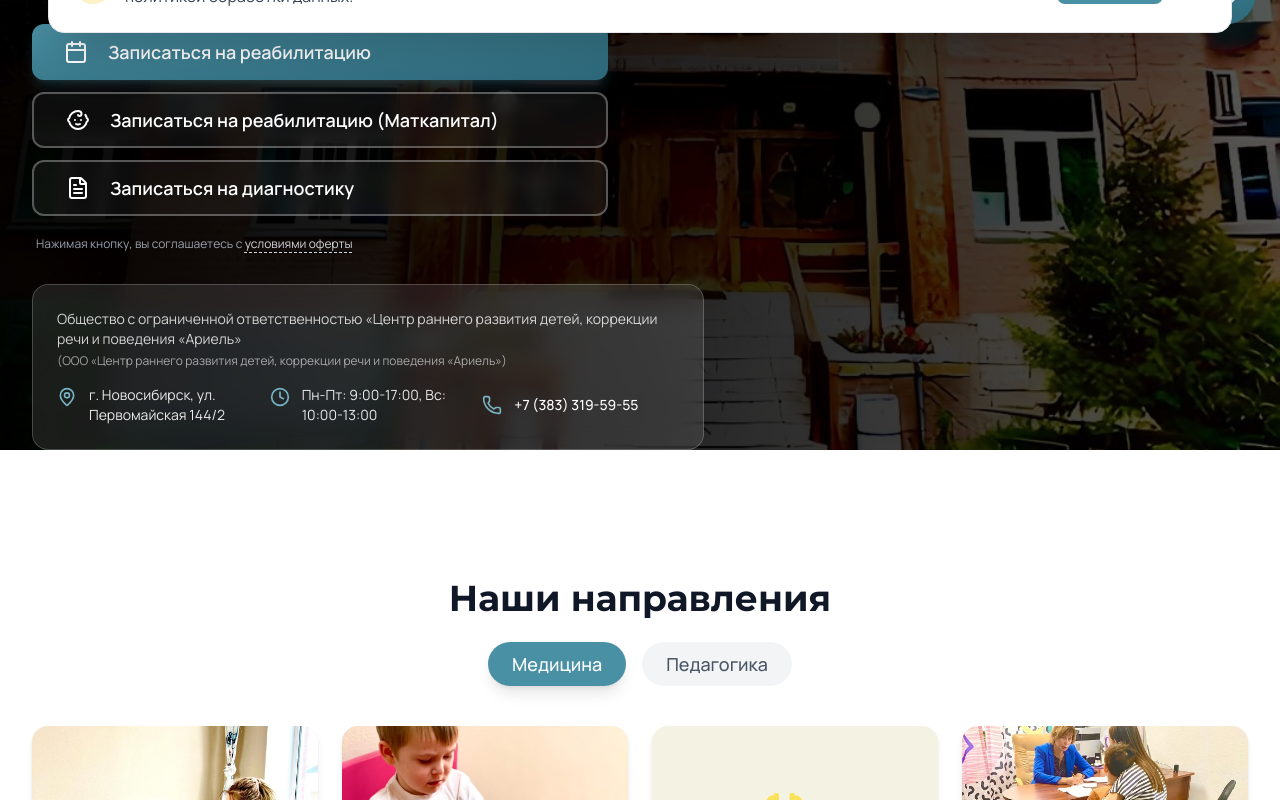
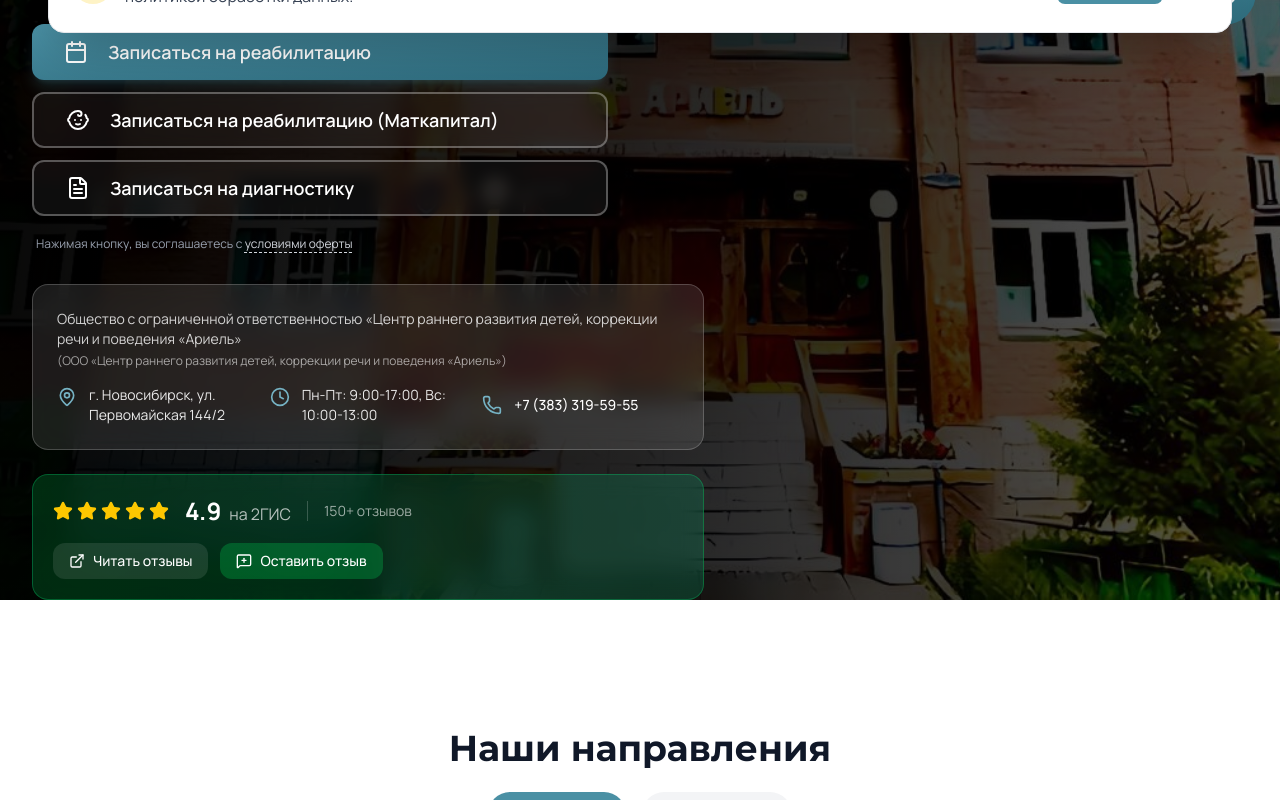
Before and after one commit to lyubimtsevp/ariel-center, a Next.js app: page / in a window 1280 px wide. Shown: the part 751-1551 px from the top of the page. Built offline with nearby package versions, Linux system fonts and the light colour scheme.

Commit message:
Добавлен блок отзывов 2GIS на главную страницу

```diff
--- a/src/components/sections/Hero.tsx
+++ b/src/components/sections/Hero.tsx
@@ -2,7 +2,7 @@ import { Button } from "@/components/ui/Button";
 import { FadeIn } from "@/components/ui/FadeIn";
 import Image from "next/image";
 import Link from "next/link";
-import { Stethoscope, GraduationCap, Calendar, Baby, FileText, MapPin, Clock, Phone } from "lucide-react";
+import { Stethoscope, GraduationCap, Calendar, Baby, FileText, MapPin, Clock, Phone, Star, ExternalLink, MessageSquarePlus } from "lucide-react";
 import heroData from "@/data/hero.json";
 
 const iconMap: Record<string, React.ReactNode> = {
@@ -119,6 +119,48 @@ const Hero = () => {
               </div>
             </div>
           </FadeIn>
+
+          {/* Блок отзывов 2GIS */}
+          <FadeIn delay={0.7} className="mt-6 hidden md:block">
+            <div className="bg-gradient-to-r from-green-500/20 to-emerald-500/20 backdrop-blur-md rounded-2xl p-5 border border-green-400/30 max-w-2xl">
+              <div className="flex items-center justify-between flex-wrap gap-4">
+                <div className="flex items-center gap-4">
+                  <div className="flex items-center gap-1">
+                    {[1,2,3,4,5].map((i) => (
+                      <Star key={i} className="w-5 h-5 text-yellow-400 fill-yellow-400" />
+                    ))}
+                  </div>
+                  <div>
+                    <span className="text-2xl font-bold text-white">4.9</span>
+                    <span className="text-white/70 ml-2">на 2ГИС</span>
+                  </div>
+                  <div className="text-white/60 text-sm border-l border-white/20 pl-4">
+                    150+ отзывов
+                  </div>
+                </div>
+                <div className="flex items-center gap-3">
+                  <a
+                    href="https://2gis.ru/novosibirsk/firm/70000001026831317"
+                    target="_blank"
+                    rel="noopener noreferrer"
+                    className="inline-flex items-center gap-2 px-4 py-2 bg-white/10 hover:bg-white/20 rounded-xl text-white text-sm font-medium transition-colors"
+                  >
+                    <ExternalLink className="w-4 h-4" />
+                    Читать отзывы
+                  </a>
+                  <a
+                    href="https://2gis.ru/novosibirsk/firm/70000001026831317/tab/reviews"
+                    target="_blank"
+                    rel="noopener noreferrer"
+                    className="inline-flex items-center gap-2 px-4 py-2 bg-green-500/30 hover:bg-green-500/40 rounded-xl text-white text-sm font-medium transition-colors"
+                  >
+                    <MessageSquarePlus className="w-4 h-4" />
+                    Оставить отзыв
+                  </a>
+                </div>
+              </div>
+            </div>
+          </FadeIn>
         </div>
       </div>
     </section>
```
Also changed, not shown: src/app/booking/matkapital/page.tsx (line endings or trailing spaces).
